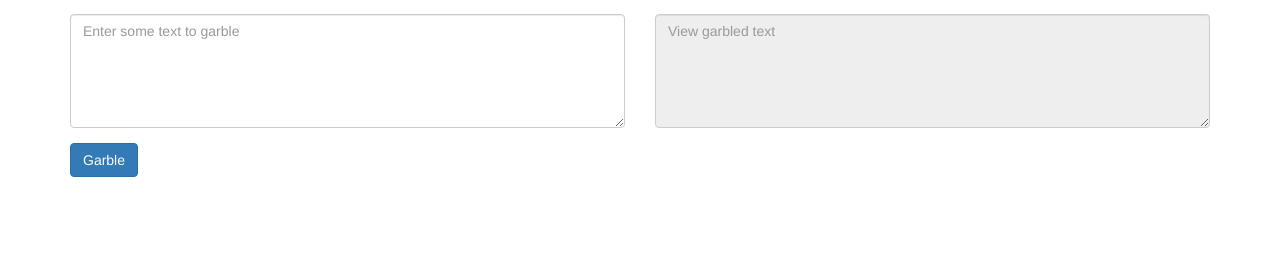
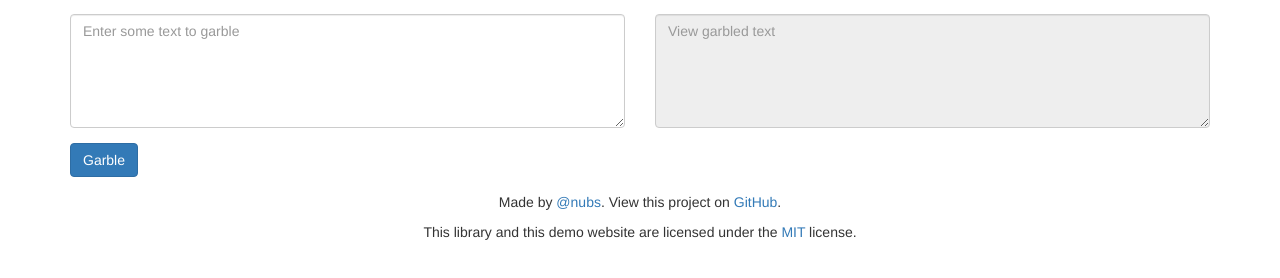
Before and after one commit to nubs/garble, a plain HTML site: page index.html in a window 1280 px wide. Shown: the part 58-336 px from the top of the page. Drawn offline with nearby package versions, Linux system fonts and the light colour scheme.

Commit message:
Add footer.

```diff
--- a/index.html
+++ b/index.html
@@ -34,6 +34,11 @@
       </form>
     </div>
 
+    <footer class="text-center">
+      <p>Made by <a href="https://github.com/nubs">@nubs</a>.  View this project on <a href="https://github.com/nubs/garble">GitHub</a>.</p>
+      <p>This library and this demo website are licensed under the <a href="http://opensource.org/licenses/MIT">MIT</a> license.</p>
+    </footer>
+
     <script src="//cdnjs.cloudflare.com/ajax/libs/jquery/2.1.1/jquery.min.js"></script>
     <script src="garble-min.js"></script>
     <script>
```
